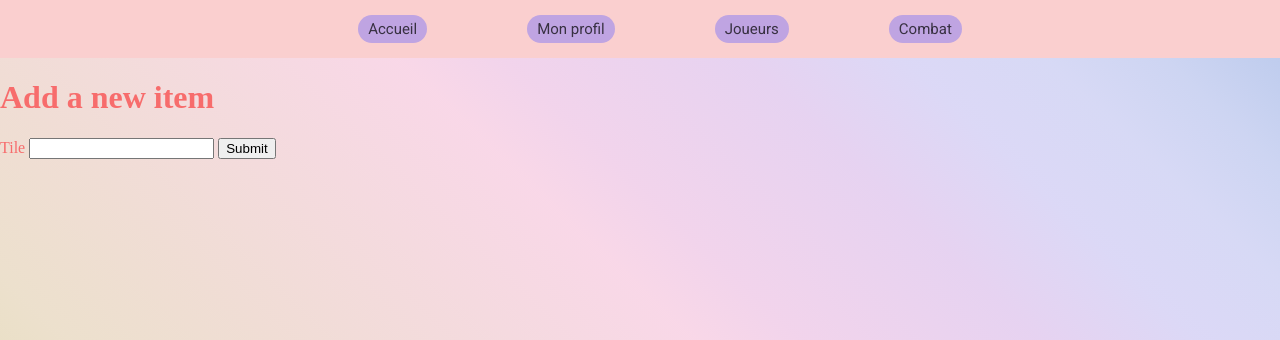
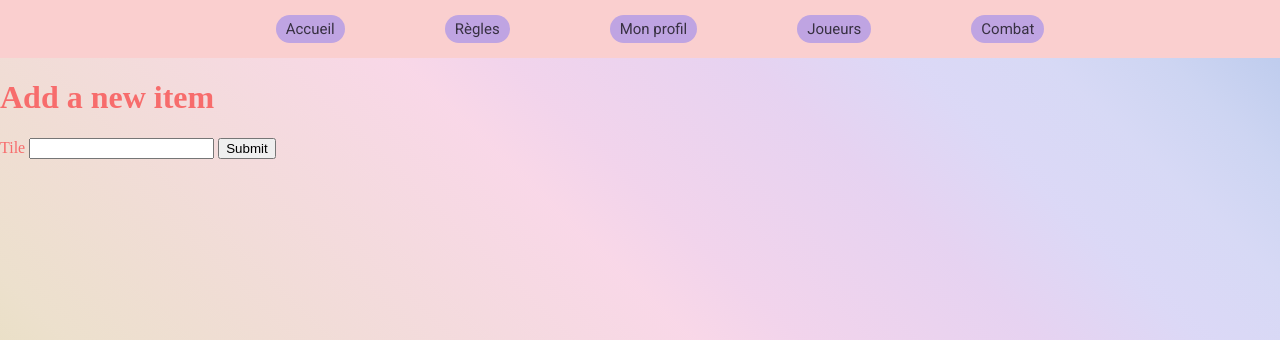
Before and after one commit to WildCodeSchool/yellowgreen, a PHP site: template src/View/Item/add.html.twig in a window 1280 px wide. Shown: the part 99-439 px from the top of the page. Run offline with PHP 8.4, Linux system fonts and the light colour scheme; the template is opened without the code that fills it, so the values that code supplies are empty; some libraries are stand-ins or nearby versions.

Commit message:
first commit hotfix

```diff
--- a/src/View/Home/index.html.twig
+++ b/src/View/Home/index.html.twig
@@ -1,6 +1,7 @@
 {% extends 'layout.html.twig' %}
 
 {% block stylesheet %}
+    {{parent()}}
     <link rel="stylesheet" type="text/css" href="/assets/css/index.css"/>
 {% endblock %}
 
--- a/src/View/components/_header.html.twig
+++ b/src/View/components/_header.html.twig
@@ -19,6 +19,9 @@
         <li>
           <a href="/" class="headerLinks radiusButton">Accueil</a>
         </li>
+         <li>
+          <a href="/rules" class="headerLinks radiusButton">Règles</a>
+        </li>
         <li>
           <a href="#" class="headerLinks radiusButton">Mon profil</a>
         </li>
```
